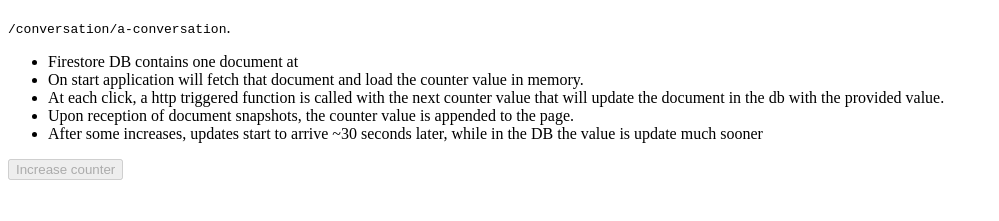
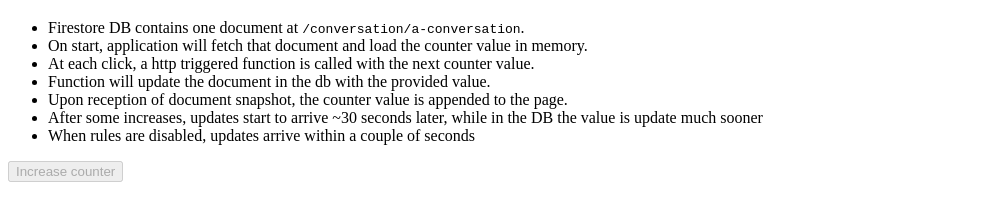
Before and after one commit to pveglia/firestore-rules-performance, a plain HTML site: page public/index.html in a window 1280 px wide. Shown: the part 61-282 px from the top of the page, without its empty margins (0-999 px from the left). Drawn offline with Linux system fonts and the light colour scheme; some packages are replaced by stand-ins of ours; no server answers.

Commit message:
Improvements

```diff
--- a/public/app.js
+++ b/public/app.js
@@ -4,10 +4,10 @@ document.addEventListener('DOMContentLoaded', function () {
     let buttonElem = document.getElementById('button');
     buttonElem.addEventListener('click', async () => {
         counter++;
-        console.log('click', counter);
         try{
+            console.log('sending value:', counter);
             let res = await fetch('https://us-central1-firestore-rules-issue.cloudfunctions.net/updateConversation?counter=' + counter);
-            console.log('fetch result', res);
+            console.log(`function returned: "${await res.text()}"`);
         } catch (e) {
             console.log('fetch error', e);
         }
@@ -16,7 +16,6 @@ document.addEventListener('DOMContentLoaded', function () {
         let listElem = document.getElementsByClassName("list")[0];
 
         firebase.firestore().doc('/conversations/a-conversation').onSnapshot(snapshot => {
-            console.log('snapshot', snapshot.data());
             if (counter === undefined) {
                 counter = snapshot.data().counter;
                 buttonElem.disabled = false;
@@ -24,6 +23,7 @@ document.addEventListener('DOMContentLoaded', function () {
             let newItem = document.createElement('li');
             newItem.innerHTML = '' + snapshot.data().counter;
             listElem.appendChild(newItem);
+            console.log('received db update:', snapshot.data().counter);
         }, error => {
             console.log('error on snapshot', error);
         });
--- a/public/index.html
+++ b/public/index.html
@@ -20,20 +20,22 @@
 <body>
   <h1>Firebase Security rules performance</h1>
 
-  <code>/conversation/a-conversation</code>.
+
   <ul>
-    <li>Firestore DB contains one document at</li>
-    <li>On start application will fetch that document and load the counter value in memory.</li>
-    <li>At each click, a http triggered function is called with the next counter value that will update the document in the db
+    <li>Firestore DB contains one document at <code>/conversation/a-conversation</code>.</li>
+    <li>On start, application will fetch that document and load the counter value in memory.</li>
+    <li>At each click, a http triggered function is called with the next counter value.</li>
+    <li>Function will update the document in the db
       with the provided value.</li>
-    <li>Upon reception of document snapshots, the counter value is appended to the page.</li>
+    <li>Upon reception of document snapshot, the counter value is appended to the page.</li>
     <li>After some increases, updates start to arrive ~30 seconds later, while in the DB the value is update much sooner</li>
+    <li>When rules are disabled, updates arrive within a couple of seconds</li>
   </ul>
 
 
 
   <div class="container">
-    <button id="button" disabled>Increase counter</button>
+    <button id="button" disabled="true" autocomplete="off">Increase counter</button>
     <div class="messages">
       <ul class="list">
 
```
Also changed, not shown: functions/index.js (+2 -9 lines), README.md, 1 other file.
